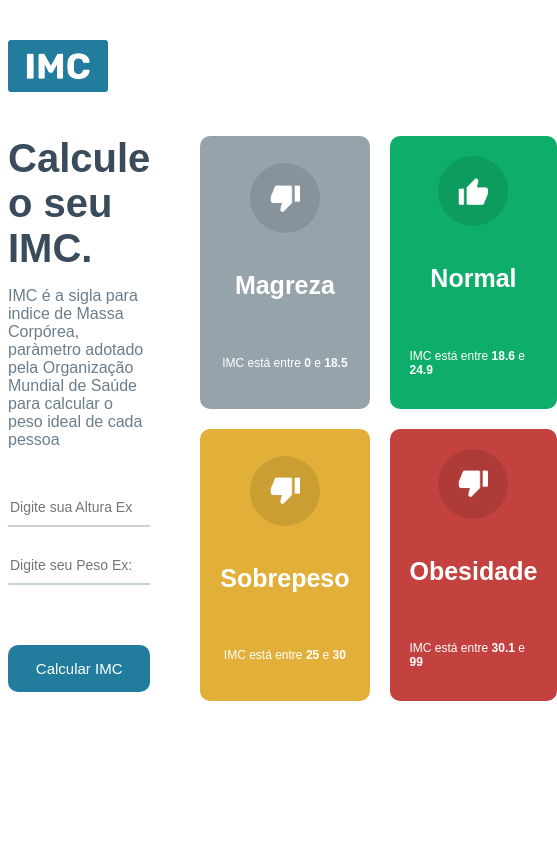
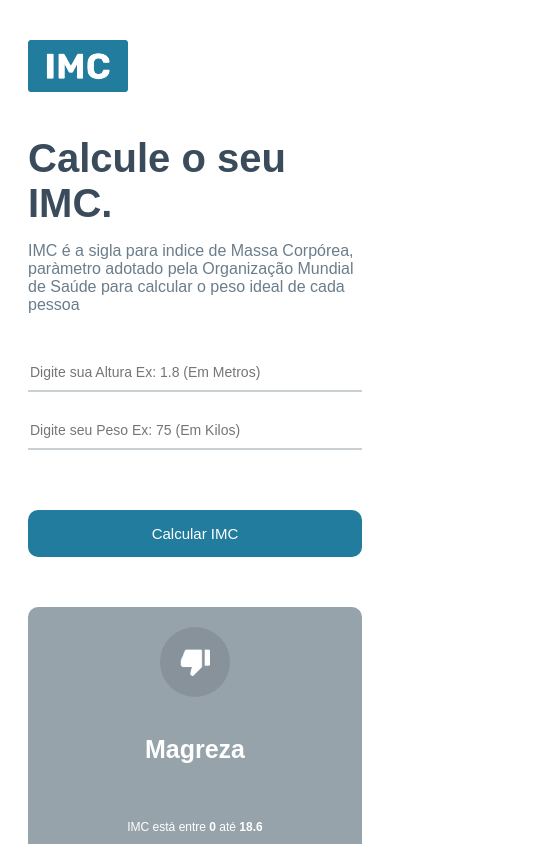
Before and after one commit to RonaldMamani/Calculadora-IMC, a React (Vite) app: page / in a window 390 px wide. Shown: the top 844 px of the page, 557 px wide, since content can reach past the window. Built offline with nearby package versions, Linux system fonts and the light colour scheme.

Commit message:
Adicionando disable e responsividade na pagina

```diff
--- a/src/App.module.css
+++ b/src/App.module.css
@@ -4,6 +4,10 @@
 
 body {
     font-family: Arial, Helvetica, sans-serif;
+}
+
+.main{
+    padding-bottom: 50px;
 }
 
 .headerContainer{
@@ -44,6 +48,10 @@ body {
     outline: 0;
 }
 
+.container .leftSide input:disabled{
+    opacity: .5;
+}
+
 .container .leftSide button {
     background-color: #227C9D;
     color: #FFF;
@@ -59,6 +67,10 @@ body {
 
 .container .leftSide button:hover{
     opacity: .8;
+}
+
+.container .leftSide button:disabled{
+    opacity: .5;
 }
 
 .container .rightSide {
@@ -90,4 +102,30 @@ body {
     cursor: pointer;
     margin-left: -35px;
     margin-top: 140px;
+    transition: all ease .3s;
 }
+
+.container .rightSide .rightArrow:hover {
+    opacity: .8;
+}
+
+@media (max-width: 770px) {
+    header{
+        padding: 0 20px;
+    }
+    .container {
+        padding: 0 20px;
+        flex-direction: column;
+    }
+    .container .rightSide .rightArrow {
+        margin-left: 0;
+        margin-top: 0;
+        border-radius: 10px;
+    }
+}
+
+@media (max-width: 430px) {
+    .container .rightSide .grid{
+        grid-template-columns: 1fr;
+    }
+}
--- a/src/App.tsx
+++ b/src/App.tsx
@@ -38,19 +38,19 @@ function App() {
           <input
             type="number"
             placeholder='Digite sua Altura Ex: 1.8 (Em Metros)'
-            className=''
+            disabled={toShow ? true : false}
             value={heightField > 0 ? heightField : ''}
             onChange={e => setHeightField(+e.target.value)}
           />
           <input
             type="number"
             placeholder='Digite seu Peso Ex: 75 (Em Kilos)'
-            className=''
+            disabled={toShow ? true : false}
             value={weighttField > 0 ? weighttField : ''}
             onChange={e => setWeightField(+e.target.value)}
           />
           <button
-            className=''
+            disabled={toShow ? true : false}
             onClick={handleCalculateIMC}
           >Calcular IMC</button>
         </div>
--- a/src/components/GridItem/index.tsx
+++ b/src/components/GridItem/index.tsx
@@ -26,7 +26,7 @@ export const GridItem = ({item} : Props) => {
             }
 
             <div className={styles.gridInfo}>
-                <p>IMC está entre <strong>{item.imc[0]}</strong> e <strong>{item.imc[1]}</strong></p>
+                <p>IMC está entre <strong>{item.imc[0]}</strong> até <strong>{item.imc[1].toFixed(1)}</strong></p>
             </div>
         </div>
     )
--- a/src/helpers/imc.ts
+++ b/src/helpers/imc.ts
@@ -7,17 +7,17 @@ export type Level = {
 }
 
 export const levels: Level[] = [
-    { title: 'Magreza', color: '#96A3AB', icon: 'down', imc: [0, 18.5] },
-    { title: 'Normal', color: '#0EAD69', icon: 'up', imc: [18.6, 24.9] },
+    { title: 'Magreza', color: '#96A3AB', icon: 'down', imc: [0, 18.59] },
+    { title: 'Normal', color: '#0EAD69', icon: 'up', imc: [18.6, 24.99] },
     { title: 'Sobrepeso', color: '#E2B039', icon: 'down', imc: [25, 30] },
-    { title: 'Obesidade', color: '#C3423F', icon: 'down', imc: [30.1, 99] }
+    { title: 'Obesidade', color: '#C3423F', icon: 'down', imc: [30.1, 99.99] }
 ]
 
 export const calculateImc = (height: number, weight: number) => {
     const imc = weight / (height * height)
 
     for(let i in levels) {
-        if(imc >= levels[i].imc[0] && imc < levels[i].imc[1]){
+        if(imc >= levels[i].imc[0] && imc <= levels[i].imc[1]){
             let levelsCopy: Level = {...levels[i]}
             levelsCopy.yourImc = +imc.toFixed(2)
             return levelsCopy
```
